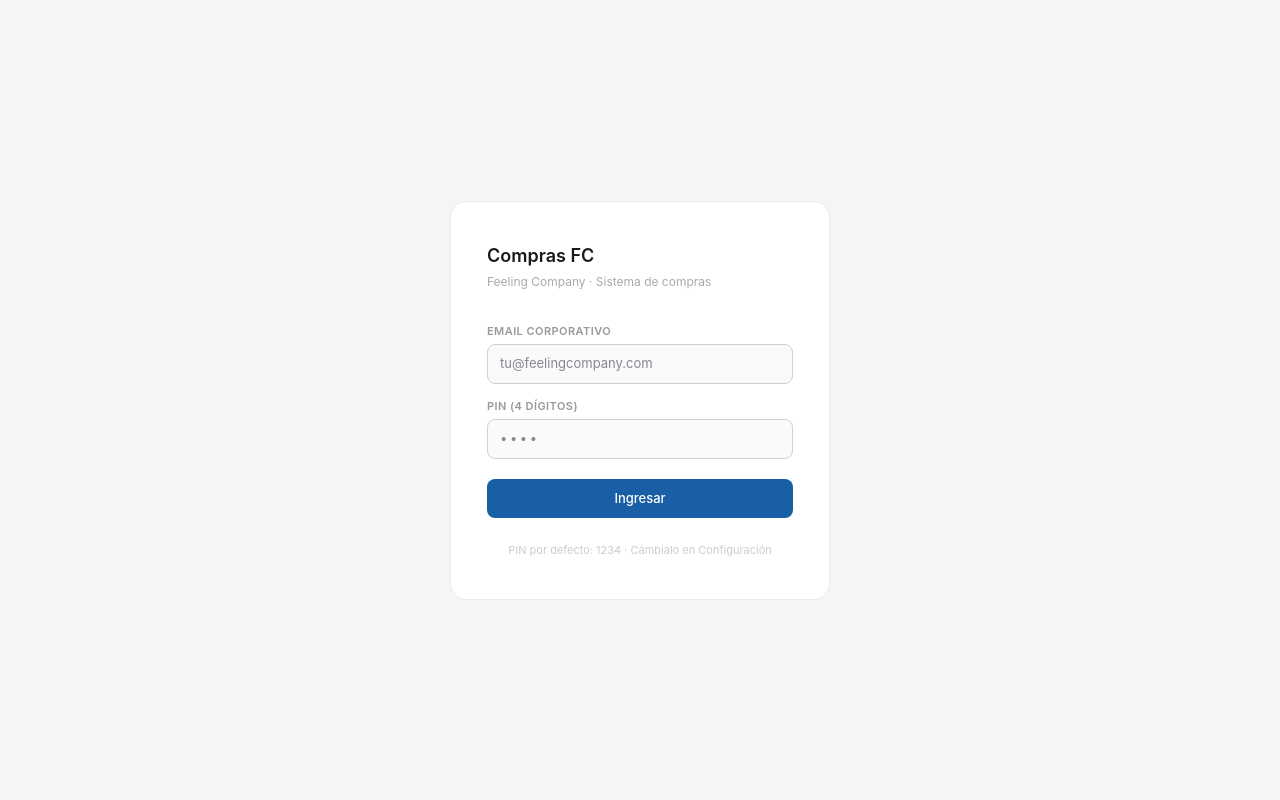
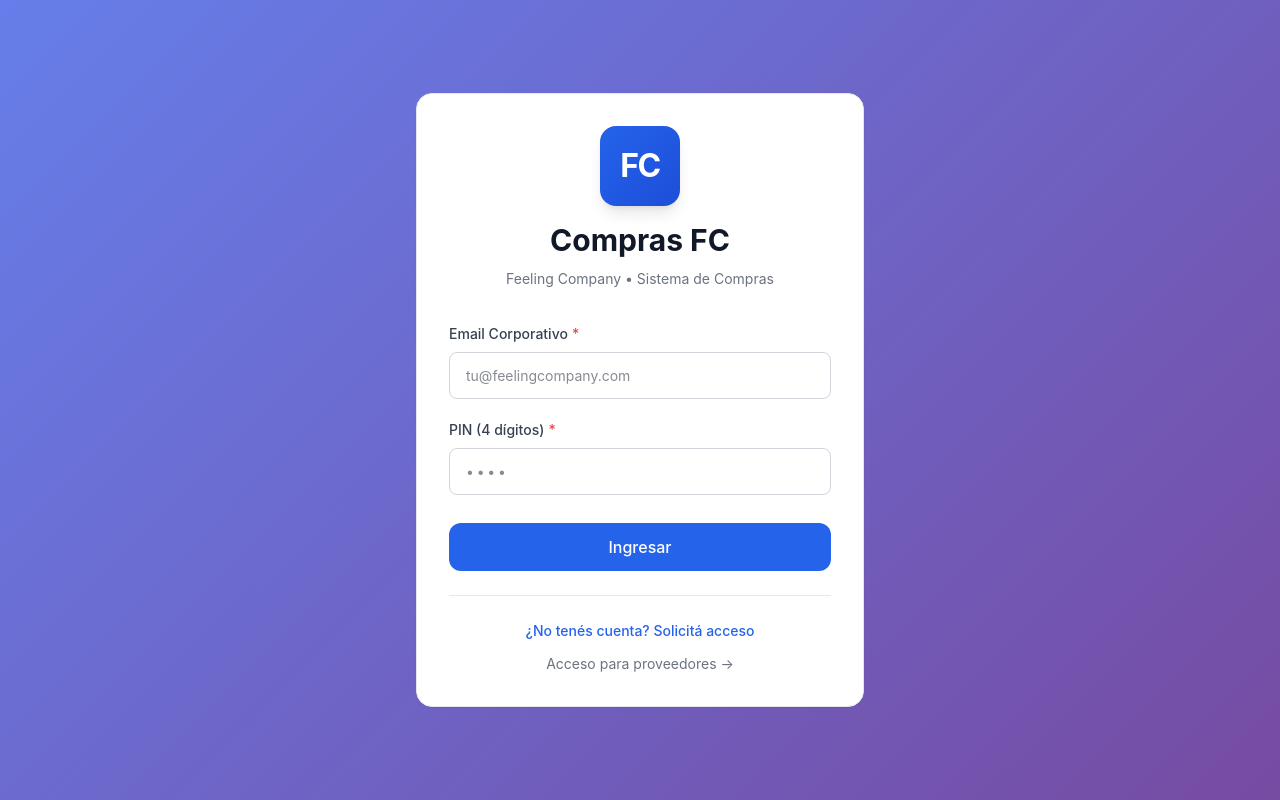
Before and after one commit to feelingcompany/compras, a Next.js app: page /login in a window 1280 px wide. Built offline with nearby package versions, Linux system fonts and the light colour scheme; no server answers.

Commit message:
feat: rediseño login principal con design system profesional

```diff
--- a/app/login/page.tsx
+++ b/app/login/page.tsx
@@ -26,79 +26,149 @@ export default function LoginPage() {
 
   return (
     <div style={{
-      minHeight: '100vh', background: '#f5f5f3', display: 'flex',
-      alignItems: 'center', justifyContent: 'center'
+      minHeight: '100vh',
+      background: 'linear-gradient(135deg, #667eea 0%, #764ba2 100%)',
+      display: 'flex',
+      alignItems: 'center',
+      justifyContent: 'center',
+      padding: 'var(--space-6)'
     }}>
+      <div style={{ maxWidth: '28rem', width: '100%' }}>
+        {/* Card Principal */}
+        <div className="card" style={{ padding: 'var(--space-8)' }}>
+          {/* Logo y Header */}
+          <div style={{ textAlign: 'center', marginBottom: 'var(--space-8)' }}>
             <div style={{
-        background: '#fff', border: '0.5px solid #ebebeb', borderRadius: 16,
-        padding: '40px 36px', width: 380
+              width: '80px',
+              height: '80px',
+              borderRadius: 'var(--radius-xl)',
+              background: 'linear-gradient(135deg, var(--primary-600), var(--primary-700))',
+              display: 'inline-flex',
+              alignItems: 'center',
+              justifyContent: 'center',
+              marginBottom: 'var(--space-4)',
+              boxShadow: 'var(--shadow-lg)',
+              fontSize: '2rem',
+              fontWeight: 'var(--font-bold)',
+              color: 'white',
+              letterSpacing: '-0.05em'
             }}>
-        <div style={{ marginBottom: 32 }}>
-          <div style={{ fontSize: 18, fontWeight: 600, color: '#1a1a1a' }}>Compras FC</div>
-          <div style={{ fontSize: 12, color: '#aaa', marginTop: 4 }}>Feeling Company · Sistema de compras</div>
+              FC
             </div>
 
-        <form onSubmit={handleSubmit}>
-          <div style={{ marginBottom: 14 }}>
-            <div style={{ fontSize: 11, fontWeight: 600, color: '#999', textTransform: 'uppercase', letterSpacing: '.04em', marginBottom: 5 }}>
-              Email corporativo
-            </div>
-            <input
-              type="email"
-              value={email}
-              onChange={e => setEmail(e.target.value)}
-              placeholder="tu@feelingcompany.com"
-              required
-              style={{
-                width: '100%', padding: '9px 12px', border: '0.5px solid #d3d1c7',
-                borderRadius: 8, fontSize: 13, outline: 'none', background: '#fafafa'
-              }}
-            />
+            <h1 style={{
+              fontSize: 'var(--text-3xl)',
+              fontWeight: 'var(--font-bold)',
+              color: 'var(--gray-900)',
+              marginBottom: 'var(--space-2)'
+            }}>
+              Compras FC
+            </h1>
+
+            <p style={{
+              fontSize: 'var(--text-sm)',
+              color: 'var(--gray-500)'
+            }}>
+              Feeling Company • Sistema de Compras
+            </p>
           </div>
 
-          <div style={{ marginBottom: 20 }}>
-            <div style={{ fontSize: 11, fontWeight: 600, color: '#999', textTransform: 'uppercase', letterSpacing: '.04em', marginBottom: 5 }}>
-              PIN (4 dígitos)
-            </div>
-            <input
-              type="password"
-              value={pin}
-              onChange={e => setPin(e.target.value)}
-              placeholder="••••"
-              maxLength={4}
-              required
-              style={{
-                width: '100%', padding: '9px 12px', border: '0.5px solid #d3d1c7',
-                borderRadius: 8, fontSize: 13, outline: 'none', background: '#fafafa',
-                letterSpacing: '0.2em'
-              }}
-            />
-          </div>
-
+          {/* Error Alert */}
           {error && (
-            <div style={{
-              padding: '8px 12px', background: '#FCEBEB', border: '0.5px solid #F09595',
-              borderRadius: 8, fontSize: 12, color: '#791F1F', marginBottom: 14
-            }}>
+            <div className="alert alert-error" style={{ marginBottom: 'var(--space-6)' }}>
+              <strong style={{ display: 'block', marginBottom: 'var(--space-1)' }}>Error</strong>
               {error}
             </div>
           )}
 
+          {/* Form */}
+          <form onSubmit={handleSubmit} style={{
+            display: 'flex',
+            flexDirection: 'column',
+            gap: 'var(--space-5)'
+          }}>
+            <div>
+              <label className="label label-required">Email Corporativo</label>
+              <input
+                type="email"
+                value={email}
+                onChange={(e) => setEmail(e.target.value)}
+                placeholder="tu@feelingcompany.com"
+                className="input"
+                required
+              />
+            </div>
+
+            <div>
+              <label className="label label-required">PIN (4 dígitos)</label>
+              <input
+                type="password"
+                value={pin}
+                onChange={(e) => setPin(e.target.value)}
+                placeholder="••••"
+                maxLength={4}
+                className="input"
+                required
+                style={{ letterSpacing: '0.2em' }}
+              />
+            </div>
+
             <button
               type="submit"
               disabled={loading}
-            style={{
-              width: '100%', padding: '10px', background: loading ? '#aaa' : '#185FA5',
-              color: '#fff', border: 'none', borderRadius: 8, fontSize: 13,
-              fontWeight: 500, cursor: loading ? 'not-allowed' : 'pointer'
-            }}
+              className="btn btn-primary btn-lg"
+              style={{ width: '100%', marginTop: 'var(--space-2)' }}
             >
-            {loading ? 'Ingresando...' : 'Ingresar'}
+              {loading ? (
+                <span style={{ display: 'flex', alignItems: 'center', gap: 'var(--space-2)' }}>
+                  <span className="loading" style={{ width: '1rem', height: '1rem' }}></span>
+                  Ingresando...
+                </span>
+              ) : 'Ingresar'}
             </button>
           </form>
 
-        <div style={{ marginTop: 24, fontSize: 11, color: '#ccc', textAlign: 'center' }}>
-          PIN por defecto: 1234 · Cámbialo en Configuración
+          {/* Links */}
+          <div style={{
+            marginTop: 'var(--space-6)',
+            paddingTop: 'var(--space-6)',
+            borderTop: '1px solid var(--gray-200)',
+            display: 'flex',
+            flexDirection: 'column',
+            gap: 'var(--space-3)',
+            alignItems: 'center'
+          }}>
+            <button
+              type="button"
+              onClick={() => router.push('/registro')}
+              style={{
+                fontSize: 'var(--text-sm)',
+                color: 'var(--primary-600)',
+                fontWeight: 'var(--font-medium)',
+                background: 'none',
+                border: 'none',
+                cursor: 'pointer',
+                textDecoration: 'none'
+              }}
+            >
+              ¿No tenés cuenta? Solicitá acceso
+            </button>
+
+            <button
+              type="button"
+              onClick={() => router.push('/proveedores/login')}
+              style={{
+                fontSize: 'var(--text-sm)',
+                color: 'var(--gray-500)',
+                background: 'none',
+                border: 'none',
+                cursor: 'pointer',
+                textDecoration: 'none'
+              }}
+            >
+              Acceso para proveedores →
+            </button>
+          </div>
         </div>
       </div>
     </div>
```
Lines whose indentation alone changed are shown as unchanged.
